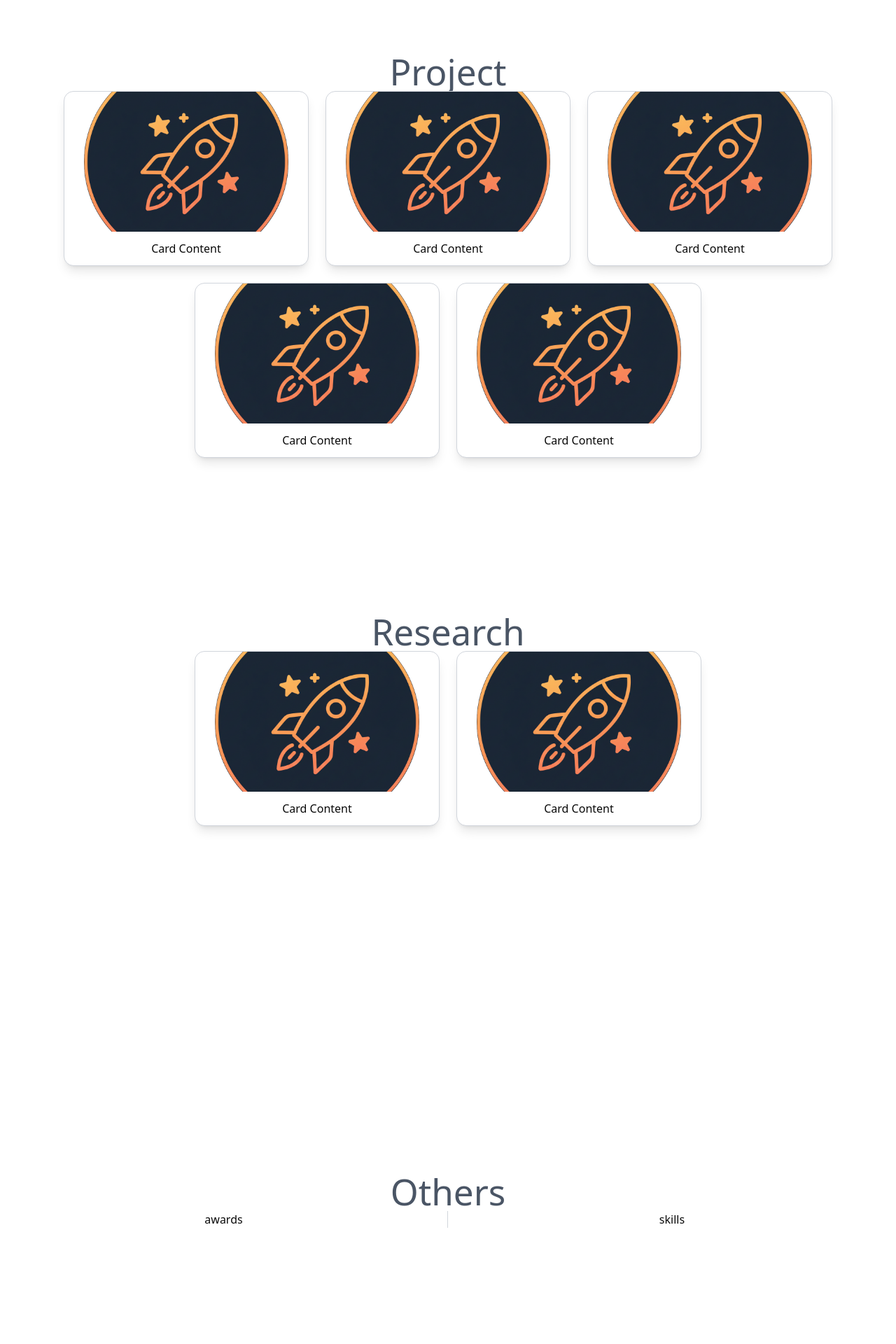
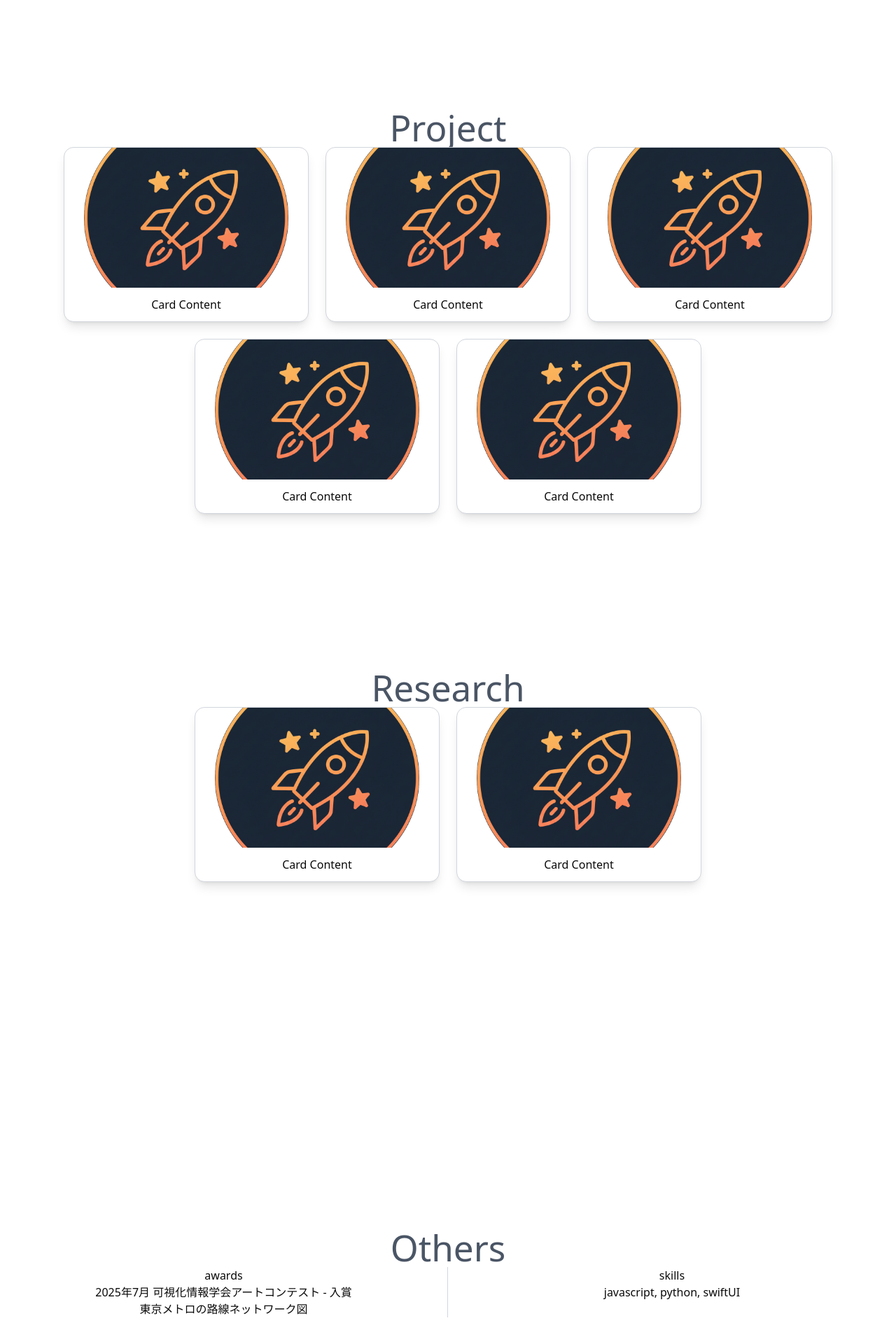
Before and after one commit to TKmatsu2008/TKmatsu2008, a React (Vite) app: page / in a window 1280 px wide. Shown: the part 782-2702 px from the top of the page at 70% size. Built offline with nearby package versions, Linux system fonts and the light colour scheme.

Commit message:
fix:ヘッダーの高さの分だけ各セクションの高さを下げた

```diff
--- a/src/App.tsx
+++ b/src/App.tsx
@@ -39,7 +39,7 @@ function App() {
               <a
               key={link.name}
               href={link.href}
-              className='text-gray-600 hover:text-orange-600 font-medium transition duration-150 ease-in-out'>
+              className='!text-gray-600 hover:text-orange-600 font-medium transition duration-150 ease-in-out'>
                 {link.name}
               </a>
             ))}
@@ -66,7 +66,7 @@ function App() {
           </p>
         </section>
 
-        <section id='project' className='w-full max-w-full md:max-w-7xl md:mx-auto mx-auto min-h-screen md:pt-[10hv]'>
+        <section id='project' className='w-full max-w-full md:max-w-7xl md:mx-auto mx-auto min-h-screen pt-20'>
           <h1 className='text-gray-600 leading-relaxed'>
             Project
           </h1>
@@ -98,7 +98,7 @@ function App() {
           </div>
         </section>
 
-        <section id='research' className='min-h-screen'>
+        <section id='research' className='min-h-screen pt-20'>
           <h1 className='text-gray-600 leading-relaxed'>
             Research
           </h1>
@@ -130,7 +130,7 @@ function App() {
           </div>
         </section>
 
-        <section id='others' className='w-full max-w-full md:max-w-7xl md:mx-auto mx-auto min-h-screen md:pt-[10hv]'>
+        <section id='others' className='w-full max-w-full md:max-w-7xl md:mx-auto mx-auto min-h-screen pt-20'>
           <h1 className='text-gray-600 leading-relaxed'>
             Others
           </h1>
@@ -139,12 +139,19 @@ function App() {
               <h2>
                 awards
               </h2>
+              <p>
+                2025年7月 可視化情報学会アートコンテスト - 入賞
+                <br />
+                東京メトロの路線ネットワーク図
+
+              </p>
             </div>
 
             <div className='w-1/2 pl-4'>
               <h2>
                 skills
               </h2>
+              <p>javascript, python, swiftUI</p>
             </div>
           </div>
         </section>
```
